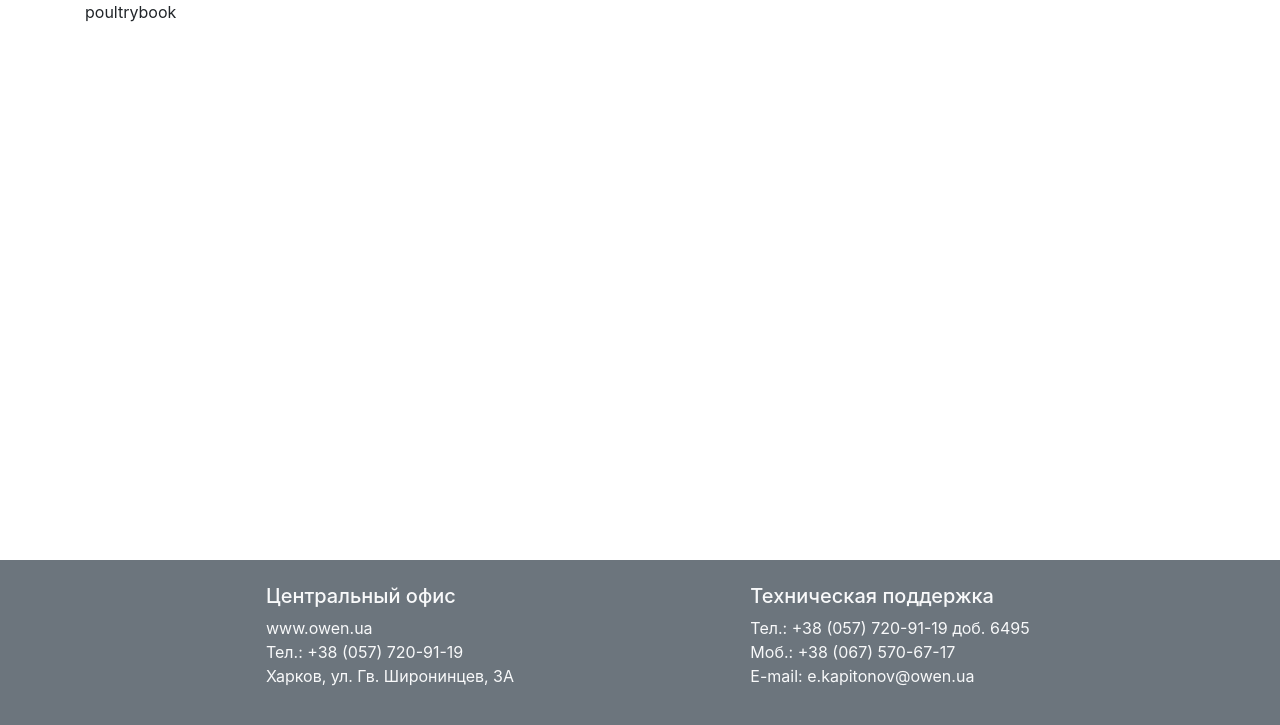
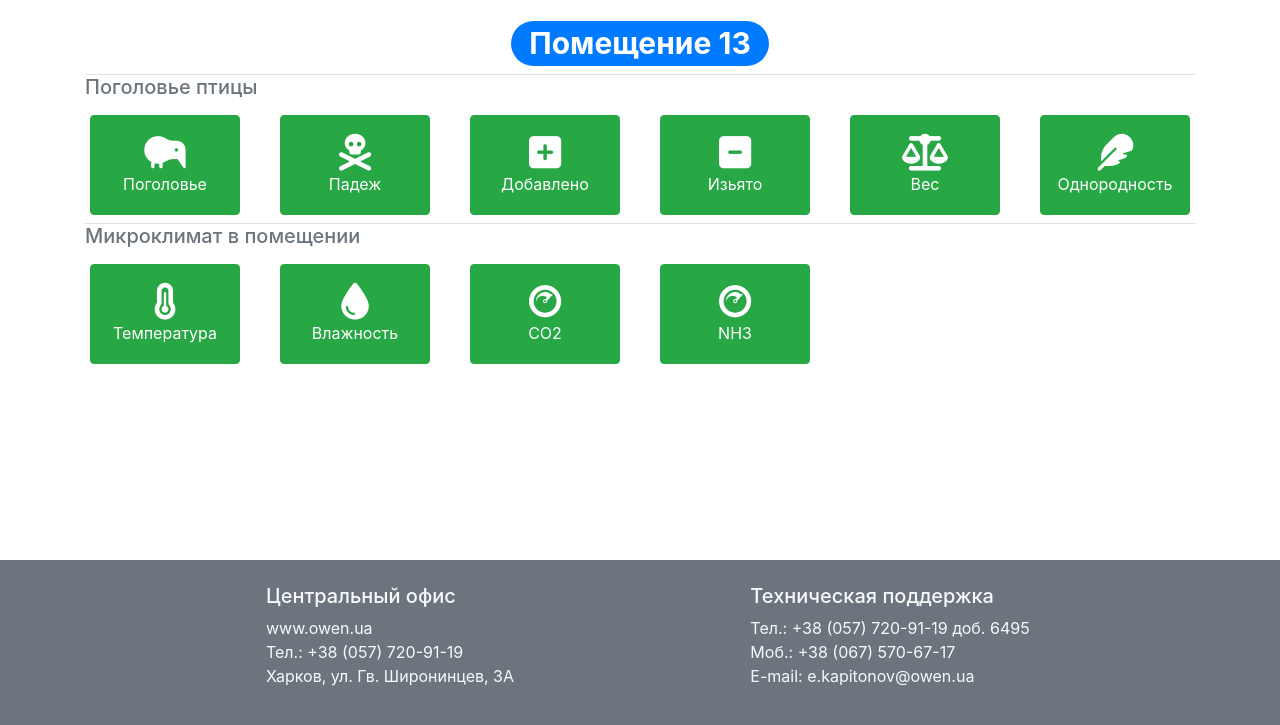
Before and after one commit to AlexGolovaschenko/PoultryBook, a Django app: page / in a window 1280 px wide. Shown: the part 50-775 px from the top of the page. Run offline with Django 3.2, Linux system fonts and the light colour scheme; some libraries are stand-ins or nearby versions.

Commit message:
added icons for poultry data

```diff
--- a/poultrybook/base/static/base/css/base_style.css
+++ b/poultrybook/base/static/base/css/base_style.css
@@ -11,3 +11,12 @@
 .base-content-width {
 	max-width: var(--width-base-content);
 }
+
+
+/* --------------------------------------------------------------------------- */
+/* icont */
+.workspace .ws-card {
+	width: 150px;
+	height: 100px;
+	overflow: hidden;
+}
--- a/poultrybook/base/templates/base/base.html
+++ b/poultrybook/base/templates/base/base.html
@@ -19,11 +19,11 @@
   	<script src="https://cdnjs.cloudflare.com/ajax/libs/popper.js/1.16.0/umd/popper.min.js"></script>
   	<script src="https://maxcdn.bootstrapcdn.com/bootstrap/4.4.1/js/bootstrap.min.js"></script>
 
-   <!-- Font Awesome 5 Icons -->
-    <script src='https://kit.fontawesome.com/a290fff2ec.js' crossorigin="anonymous"></script>
+   	<!-- Font Awesome 5 Icons -->
+    <script src="https://kit.fontawesome.com/a290fff2ec.js" crossorigin="anonymous"></script>
 
 	<!-- my -->
-	<link rel="stylesheet" href="{% static 'css/base_style.css' %}">
+	<link rel="stylesheet" href="{% static 'base/css/base_style.css' %}">
 </head>
 
 <body class="bg-secondary">
--- a/poultrybook/base/templates/base/footer_ua.html
+++ b/poultrybook/base/templates/base/footer_ua.html
@@ -2,7 +2,7 @@
 <div class="container" style="max-width: 1000px">
 <div class="row py-4">
 
-  	<div class="col-6 d-lg-flex justify-content-center">
+  	<div class="col-sm-6 d-lg-flex justify-content-center">
  	<div class="text-nowrap">
 		<h5 class="text-light">Центральный офис</h5>
 		<div class="text-light">
@@ -15,7 +15,7 @@
 	</div>
 	</div>
 
-	<div class="col-6 d-lg-flex justify-content-center">
+	<div class="col-sm-6 d-lg-flex justify-content-center">
  	<div class="text-nowrap">
 		<h5 class="text-light">Техническая поддержка</h5>
 		<div class="text-light">
--- a/poultrybook/base/templates/base/home.html
+++ b/poultrybook/base/templates/base/home.html
@@ -1,5 +1,13 @@
 {% extends 'base/base.html' %}
 
 {% block content %}
-	<head>poultrybook</head>
+	<div class='conteiner-fluid'>
+		<h1 class='text-center pt-3'><span class='badge badge-pill badge-primary'>Помещение {{ room }}</span></h1>
+	</div>
+	<div class='conteiner-fluid border-top'>
+		{% include 'poultry_statistics/poultry_workspace.html' %}
+	</div>
+	<div class='conteiner-fluid border-top'>
+		{% include 'poultry_statistics/climat_workspace.html' %}
+	</div>
 {% endblock %}
--- a/poultrybook/base/templates/base/navbar.html
+++ b/poultrybook/base/templates/base/navbar.html
@@ -4,7 +4,12 @@
     <nav class="navbar navbar-expand-sm bg-dark navbar-dark fixed-top p-1">
         <div class="container p-0 base-content-width">
             <a class="navbar-brand pl-2" href="{% url 'base:home' %}">
+                <span class="d-none d-md-inline">
                 <img src="{% static 'base/img/logo-white.svg' %}" alt="Logo" style="height:30px;">
+                </span>
+                <span class='d-md-none' style="">
+                    <img src="{% static 'base/img/logo-owen-white.svg' %}" alt="Logo" style="height:28px; margin-top: 1px; margin-bottom: 1px;">
+                </span>
             </a>
 
             <ul class="navbar-nav">
--- a/poultrybook/base/views.py
+++ b/poultrybook/base/views.py
@@ -1,5 +1,8 @@
 from django.shortcuts import render
 
 def home_view(request):
-	context = {}
+	context = {
+		'room': 13,
+
+	}
 	return render(request, 'base/home.html', context)
--- /dev/null
+++ b/poultrybook/poultry_statistics/templates/poultry_statistics/climat_workspace.html
@@ -0,0 +1,25 @@
+<div class='workspace'>
+<h5 class="text-secondary">Микроклимат в помещении</h5>
+<div class='row'>
+	<div class='col-4 col-md-3 col-lg-2 d-flex justify-content-center p-2'>
+		<button class='ws-card btn btn-success text-center'>
+			<div> <i class="fas fa-thermometer-three-quarters" style='font-size:2.3em'></i> </br> <span>Температура</span> </div>
+		</button>
+	</div>
+	<div class='col-4 col-md-3 col-lg-2 d-flex justify-content-center p-2'>
+		<button class='ws-card btn btn-success'>
+			<div> <i class="fas fa-tint" style='font-size:2.3em'></i> </br> <span>Влажность</span> </div>
+		</button>
+	</div>
+	<div class='col-4 col-md-3 col-lg-2 d-flex justify-content-center p-2'>
+		<button class='ws-card btn btn-success'>
+			<div> <i class="fab fa-cloudscale" style='font-size:2.3em'></i> </br> <span>СО2</span> </div>
+		</button>
+	</div>
+	<div class='col-4 col-md-3 col-lg-2 d-flex justify-content-center p-2'>
+		<button class='ws-card btn btn-success'>
+			<div> <i class="fab fa-cloudscale" style='font-size:2.3em'></i> </br> <span>NH3</span> </div>
+		</button>
+	</div>
+</div>
+</div>
--- /dev/null
+++ b/poultrybook/poultry_statistics/templates/poultry_statistics/poultry_workspace.html
@@ -0,0 +1,35 @@
+<div class='workspace'>
+<h5 class="text-secondary">Поголовье птицы</h5>
+<div class='row'>
+	<div class='col-4 col-md-3 col-lg-2 d-flex justify-content-center p-2'>
+		<button class='ws-card btn btn-success text-center'>
+			<div> <i class="fas fa-kiwi-bird" style='font-size:2.3em'></i> </br> <span>Поголовье</span> </div>
+		</button>
+	</div>
+	<div class='col-4 col-md-3 col-lg-2 d-flex justify-content-center p-2'>
+		<button class='ws-card btn btn-success'>
+			<div> <i class="fas fa-skull-crossbones" style='font-size:2.3em'></i> </br> <span>Падеж</span> </div>
+		</button>
+	</div>
+	<div class='col-4 col-md-3 col-lg-2 d-flex justify-content-center p-2'>
+		<button class='ws-card btn btn-success'>
+			<div> <i class="fas fa-plus-square" style='font-size:2.3em'></i> </br> <span>Добавлено</span> </div>
+		</button>
+	</div>
+	<div class='col-4 col-md-3 col-lg-2 d-flex justify-content-center p-2'>
+		<button class='ws-card btn btn-success'>
+			<div> <i class="fas fa-minus-square" style='font-size:2.3em'></i> </br> <span>Изьято</span> </div>
+		</button>
+	</div>
+	<div class='col-4 col-md-3 col-lg-2 d-flex justify-content-center p-2'>
+		<button class='ws-card btn btn-success'>
+			<div> <i class="fas fa-balance-scale" style='font-size:2.3em'></i> </br> <span>Вес</span> </div>
+		</button>
+	</div>
+	<div class='col-4 col-md-3 col-lg-2 d-flex justify-content-center p-2'>
+		<button class='ws-card btn btn-success'>
+			<div> <i class="fas fa-feather" style='font-size:2.3em'></i> </br> <span>Однородность</span> </div>
+		</button>
+	</div>
+</div>
+</div>
```
Also changed, not shown: poultrybook/base/static/base/img/logo-owen-white.svg.
